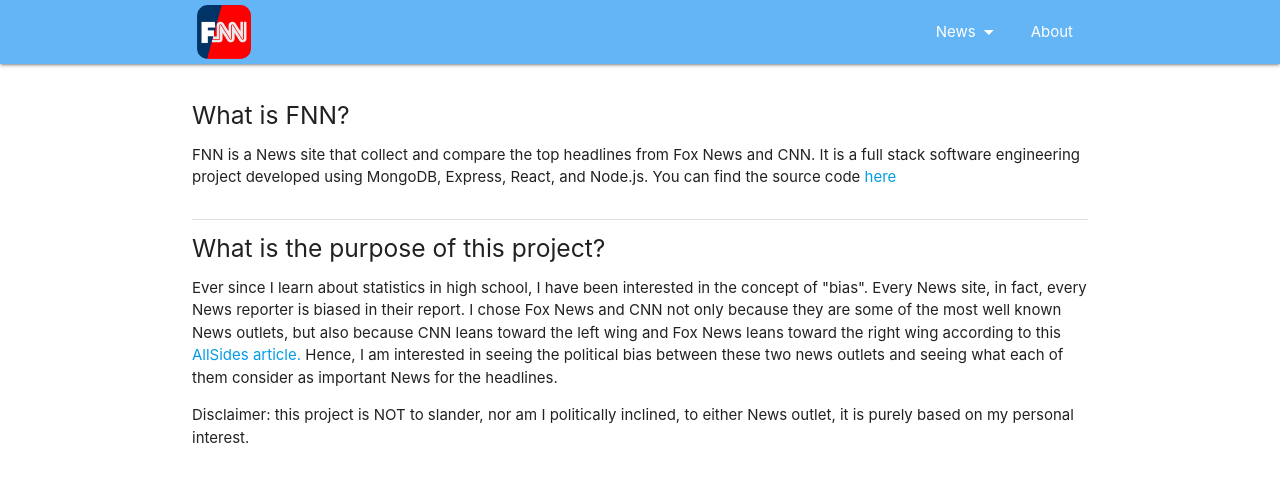
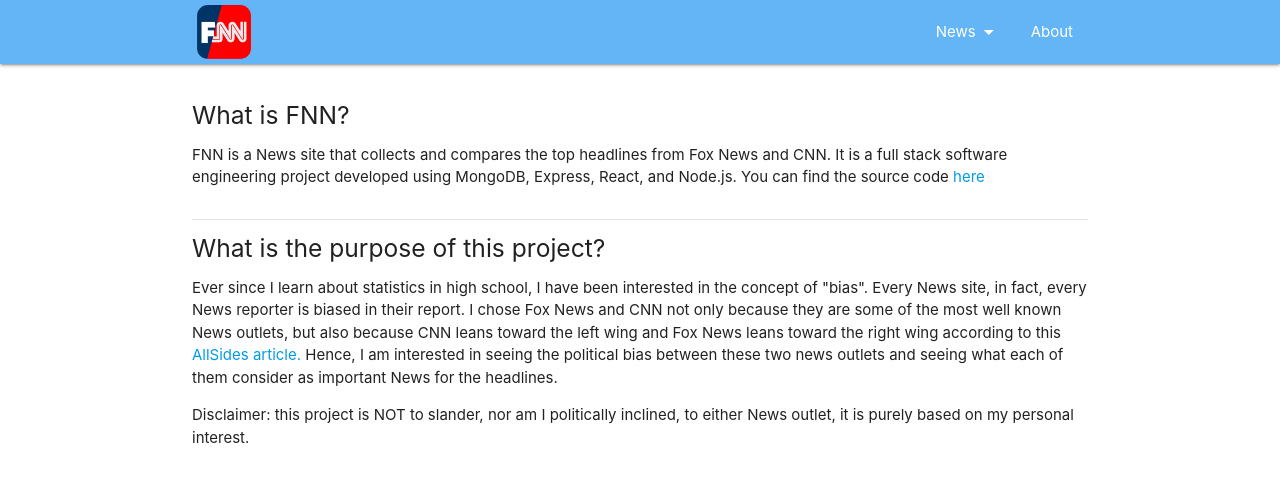
Before and after one commit to kwkarlwang/fnn, a React (Create React App) app in the folder client/: page /about in a window 1280 px wide. Shown: the top 482 px of the page. Built offline with nearby package versions, Linux system fonts and the light colour scheme.

Commit message:
fix: typos

```diff
--- a/client/src/components/About.js
+++ b/client/src/components/About.js
@@ -7,7 +7,7 @@
       <div className="section">
         <h5>What is FNN?</h5>
         <p>
-          FNN is a News site that collect and compare the top headlines from Fox
+          FNN is a News site that collects and compares the top headlines from Fox
           News and CNN. It is a full stack software engineering project
           developed using MongoDB, Express, React, and Node.js. You can find the
           source code <a href="https://github.com/kwkarlwang/fnn">here</a>
```
Also changed, not shown: 1 other file (tests, documents, lock files or other folders).
